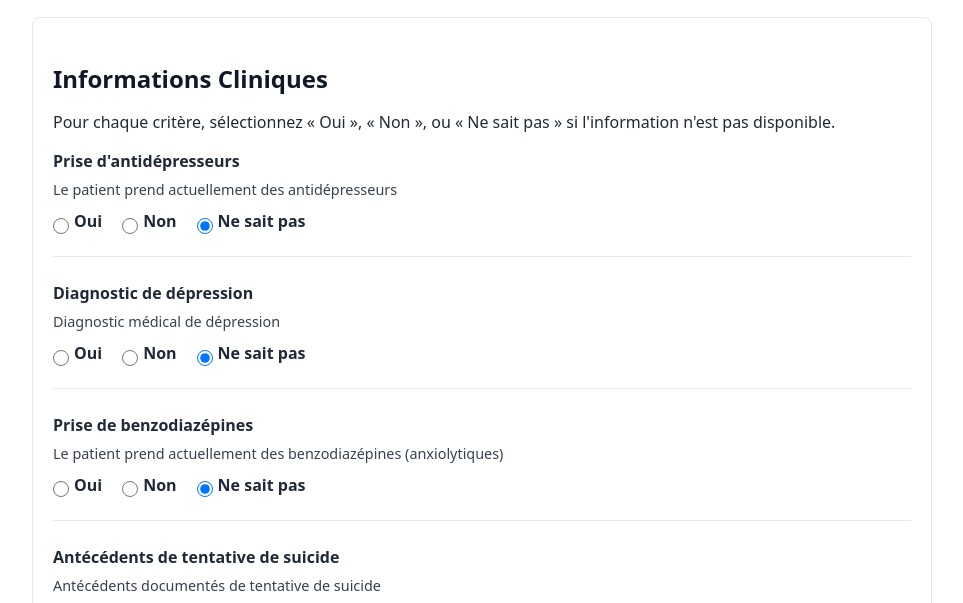
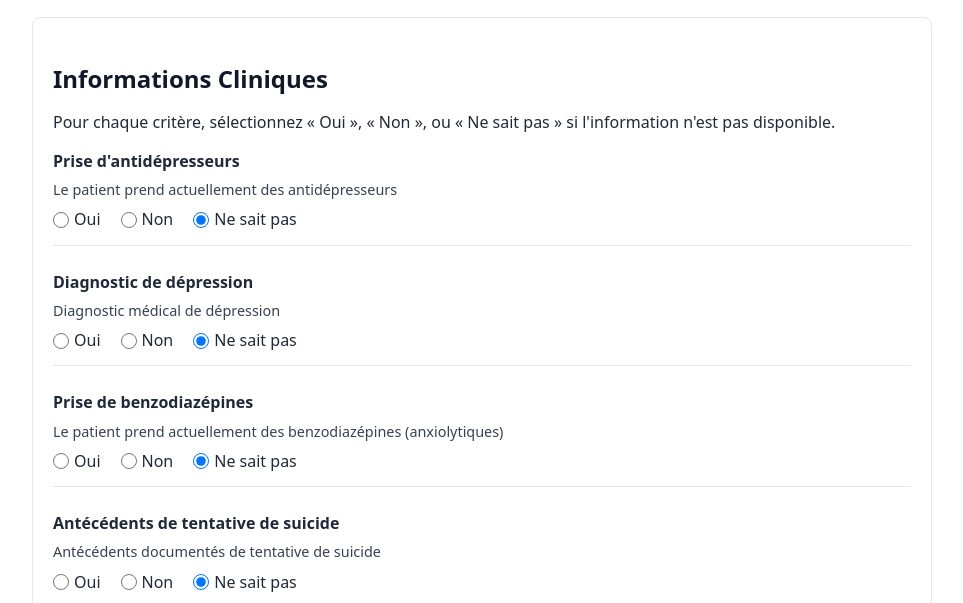
Before and after one commit to nestordemeure/abuse_checklist, a plain HTML site: page index.html in a window 1280 px wide. Shown: the part 171-774 px from the top of the page, without its empty margins (158-1121 px from the left). Drawn offline with nearby package versions, Linux system fonts and the light colour scheme.

Commit message:
fixed radio button alignement

```diff
--- a/index.html
+++ b/index.html
@@ -113,6 +113,14 @@
 
         .radio-option input[type="radio"] {
             margin: 0;
+            flex-shrink: 0;
+        }
+
+        .radio-option label {
+            display: inline-block;
+            margin: 0;
+            font-weight: 400;
+            line-height: 1.2;
         }
 
         .numeric-input {
```
